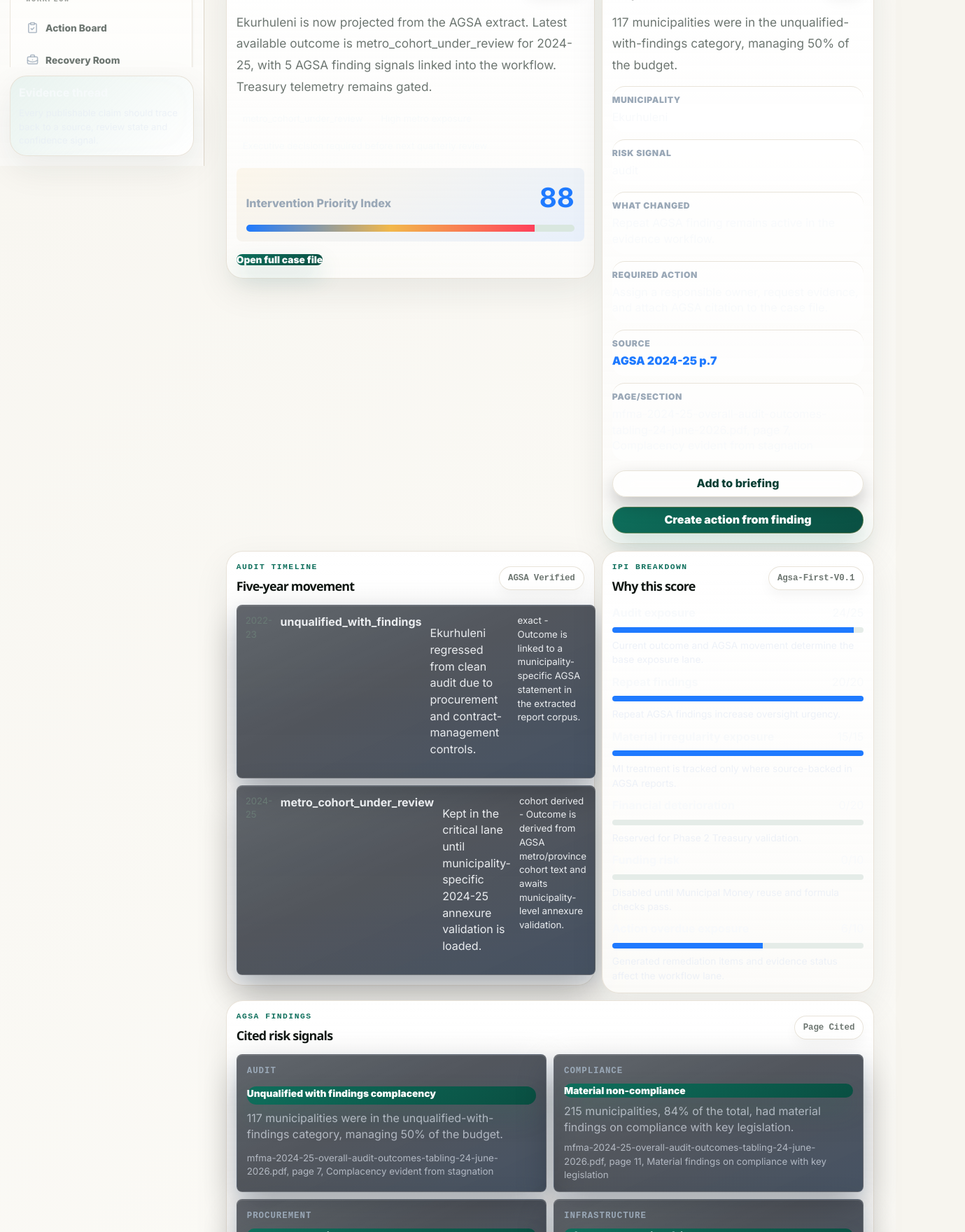
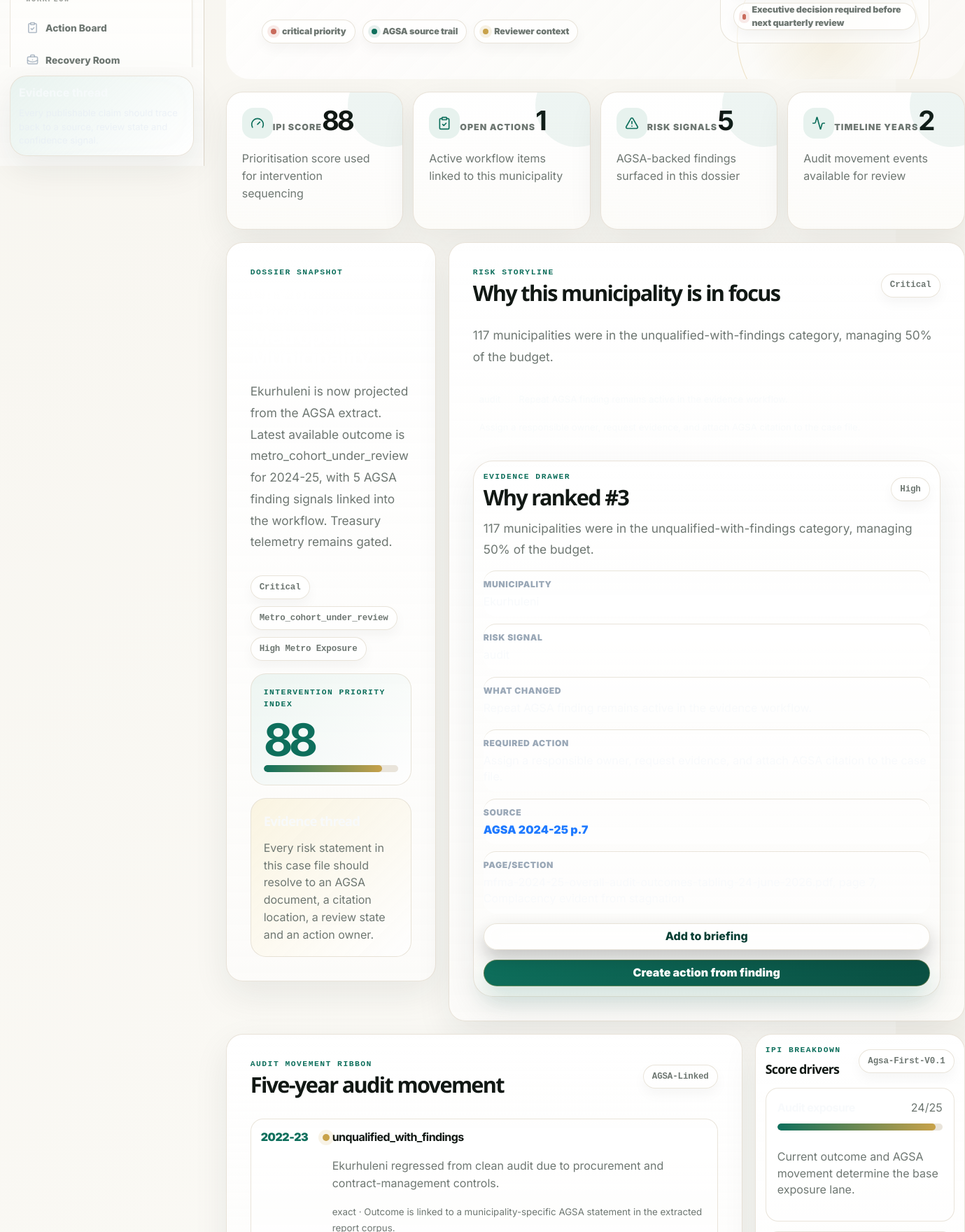
Before and after one commit to Mthaa77/MuniAccountability, a Next.js app: page /municipalities/ZA_GP_EKU in a window 1280 px wide. Shown: the part 600-2360 px from the top of the page at 70% size, 1379 px wide, since content can reach past the window. Built offline with nearby package versions, Linux system fonts and the light colour scheme.

Commit message:
Revamp Municipality 360 into Atlas dossier view

```diff
--- a/app/municipalities/[id]/page.tsx
+++ b/app/municipalities/[id]/page.tsx
@@ -1,7 +1,9 @@
 import { notFound } from "next/navigation";
 import Link from "next/link";
+import { Activity, AlertTriangle, ClipboardCheck, Gauge } from "lucide-react";
 import { ActionKanban, EvidenceDrawer } from "@/components/interactive";
-import { Badge, MunicipalityPreview, PageHeader } from "@/components/ui";
+import { Badge } from "@/components/ui";
+import { AtlasEvidenceChip, AtlasHero, AtlasMetricTile, AtlasStatusPill } from "@/components/atlas/foundation";
 import {
   actions,
   evidenceChecklist,
@@ -25,60 +27,125 @@ export default function MunicipalityCaseFilePage({ params }: { params: { id: str
   const scopedTimeline = getAuditTimelineForMunicipality(municipality.id);
   const scopedIpiComponents = getIpiComponentsForMunicipality(municipality.id);
   const scopedFindings = getFindingsForMunicipality(municipality.id);
+  const openActions = scopedActions.filter((action) => !["approved", "closed_with_residual_risk"].includes(action.status)).length;
 
   return (
-    <>
-      <PageHeader
-        kicker="Municipality 360 case file"
-        title={municipality.name}
+    <div className="atlas-page-stack">
+      <AtlasHero
+        kicker="Municipality 360 dossier"
+        title={municipality.commonName}
+        emphasis="case file."
         description={municipality.situationSummary}
-        actions={<Badge tone={municipality.interventionPriority}>{municipality.interventionPriority}</Badge>}
-      />
-      <section className="case-file-grid">
-        <MunicipalityPreview municipality={municipality} />
-        <EvidenceDrawer item={scopedQueue} />
-        <section className="panel">
+        side={
+          <>
+            <AtlasEvidenceChip source={municipality.auditOutcome} />
+            <AtlasEvidenceChip source={`${municipality.province} ${municipality.category}`} state="pending" />
+            <AtlasEvidenceChip source={municipality.posture} state="locked" />
+          </>
+        }
+      >
+        <AtlasStatusPill tone={municipality.interventionPriority === "critical" ? "risk" : "gold"}>
+          {municipality.interventionPriority} priority
+        </AtlasStatusPill>
+        <AtlasStatusPill>AGSA source trail</AtlasStatusPill>
+        <AtlasStatusPill tone="gold">Reviewer context</AtlasStatusPill>
+      </AtlasHero>
+
+      <section className="atlas-dossier-strip" aria-label="Municipality dossier metrics">
+        <AtlasMetricTile title="IPI score" value={String(municipality.ipi)} note="Prioritisation score used for intervention sequencing" tone="risk" icon={Gauge} />
+        <AtlasMetricTile title="Open actions" value={String(openActions)} note="Active workflow items linked to this municipality" tone="gold" icon={ClipboardCheck} />
+        <AtlasMetricTile title="Risk signals" value={String(scopedFindings.length)} note="AGSA-backed findings surfaced in this dossier" tone="blue" icon={AlertTriangle} />
+        <AtlasMetricTile title="Timeline years" value={String(scopedTimeline.length)} note="Audit movement events available for review" icon={Activity} />
+      </section>
+
+      <section className="atlas-dossier-grid">
+        <section className="panel atlas-dossier-card">
+          <div>
+            <p className="eyeless">Dossier snapshot</p>
+            <h2>{municipality.name}</h2>
+          </div>
+          <p className="lead">{municipality.situationSummary}</p>
+          <div className="atlas-dossier-meta">
+            <Badge tone={municipality.interventionPriority}>{municipality.interventionPriority}</Badge>
+            <Badge tone="healthy">{municipality.auditOutcome}</Badge>
+            <Badge tone="watch">{municipality.householdImpact}</Badge>
+          </div>
+          <div className="atlas-dossier-score">
+            <span className="eyeless">Intervention Priority Index</span>
+            <strong>{municipality.ipi}</strong>
+            <div className="atlas-score-bar" aria-label={`IPI ${municipality.ipi} out of 100`}>
+              <span style={{ width: `${municipality.ipi}%` }} />
+            </div>
+          </div>
+          <div className="atlas-source-thread">
+            <h3>Evidence thread</h3>
+            <p>Every risk statement in this case file should resolve to an AGSA document, a citation location, a review state and an action owner.</p>
+          </div>
+        </section>
+
+        <section className="panel atlas-risk-story atlas-dossier-main">
           <div className="panel-header">
             <div>
-              <p className="eyeless">Audit timeline</p>
-              <h2>Five-year movement</h2>
+              <p className="eyeless">Risk storyline</p>
+              <h2>Why this municipality is in focus</h2>
             </div>
-            <Badge tone="healthy">AGSA verified</Badge>
+            <Badge tone={municipality.interventionPriority}>{municipality.interventionPriority}</Badge>
           </div>
-          <div className="timeline">
+          <p className="lead">{scopedQueue.reasonSummary}</p>
+          <div className="case-meta">
+            <span>{scopedQueue.riskType.replaceAll("_", " ")}</span>
+            <span>{scopedQueue.whatChanged}</span>
+            <span>{scopedQueue.requiredNextStep}</span>
+          </div>
+          <EvidenceDrawer item={scopedQueue} />
+        </section>
+
+        <section className="panel atlas-audit-ribbon-card atlas-dossier-main">
+          <div className="panel-header">
+            <div>
+              <p className="eyeless">Audit movement ribbon</p>
+              <h2>Five-year audit movement</h2>
+            </div>
+            <Badge tone="healthy">AGSA-linked</Badge>
+          </div>
+          <div className="atlas-audit-ribbon">
             {scopedTimeline.map((event) => (
               <article key={event.year}>
-                <span>{event.year}</span>
-                <strong>{event.outcome}</strong>
-                <p>{event.note}</p>
-                {"mappingConfidence" in event ? (
-                  <small>{String(event.mappingConfidence).replaceAll("_", " ")} - {"mappingRationale" in event ? String(event.mappingRationale) : ""}</small>
-                ) : null}
+                <span className="atlas-audit-year">{event.year}</span>
+                <div>
+                  <strong>{event.outcome}</strong>
+                  <p>{event.note}</p>
+                  {"mappingConfidence" in event ? (
+                    <small>{String(event.mappingConfidence).replaceAll("_", " ")} · {"mappingRationale" in event ? String(event.mappingRationale) : "review context pending"}</small>
+                  ) : null}
+                </div>
               </article>
             ))}
           </div>
         </section>
+
         <section className="panel">
           <div className="panel-header">
             <div>
               <p className="eyeless">IPI breakdown</p>
-              <h2>Why this score</h2>
+              <h2>Score drivers</h2>
             </div>
             <Badge tone="watch">agsa-first-v0.1</Badge>
           </div>
-          <div className="breakdown-list">
+          <div className="atlas-breakdown-grid">
             {scopedIpiComponents.map((component) => (
               <article key={component.label}>
                 <div>
                   <strong>{component.label}</strong>
                   <span>{component.score}/{component.max}</span>
                 </div>
-                <div className="mini-bar"><span style={{ width: `${(component.score / component.max) * 100}%` }} /></div>
+                <div className="atlas-mini-bar"><span style={{ width: `${(component.score / component.max) * 100}%` }} /></div>
                 <p>{component.explanation}</p>
               </article>
             ))}
           </div>
         </section>
+
         <section className="panel wide">
           <div className="panel-header">
             <div>
@@ -87,17 +154,18 @@ export default function MunicipalityCaseFilePage({ params }: { params: { id: str
             </div>
             <Badge tone="healthy">Page cited</Badge>
           </div>
-          <div className="source-grid">
+          <div className="atlas-finding-grid">
             {scopedFindings.slice(0, 4).map((finding) => (
-              <article key={finding.findingId} className="source-card">
+              <article key={finding.findingId} className="atlas-finding-card">
                 <span>{finding.findingFamily}</span>
-                <Link className="primary-link" href={`/findings/${finding.findingId}`}>{finding.subtheme}</Link>
+                <Link href={`/findings/${finding.findingId}`}>{finding.subtheme}</Link>
                 <p>{finding.description}</p>
                 <small>{finding.source.location}</small>
               </article>
             ))}
           </div>
         </section>
+
         <section className="panel wide">
           <div className="panel-header">
             <div>
@@ -114,6 +182,6 @@ export default function MunicipalityCaseFilePage({ params }: { params: { id: str
           </div>
         </section>
       </section>
-    </>
+    </div>
   );
 }
```
